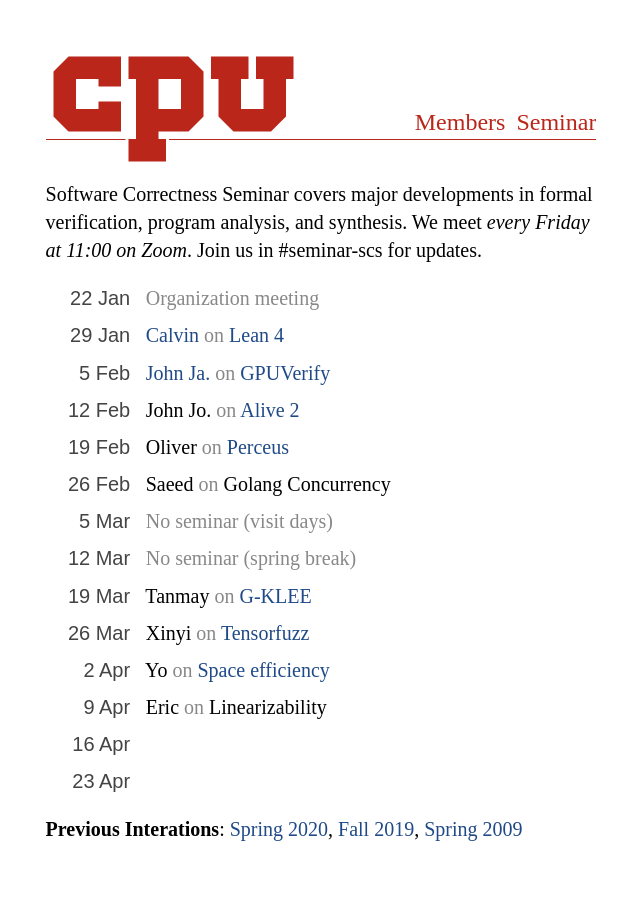
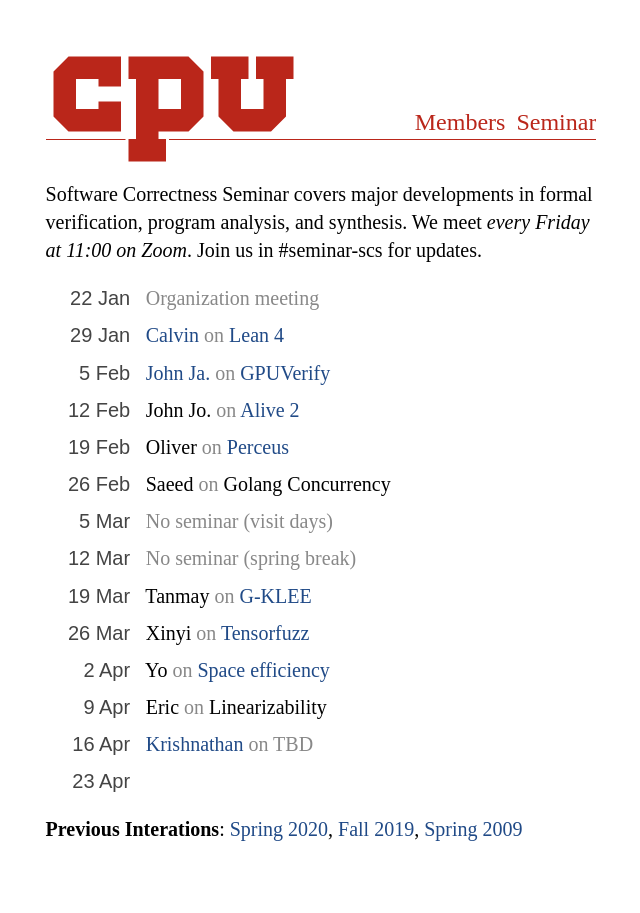
Before and after one commit to CPUtah/cputah.github.io, a Jekyll site: the page built from scs/index.md, in a window 1280 px wide. Shown: the whole page, without its empty margins (319-959 px from the left). Built offline with Jekyll 4.4.1, drawn with Linux system fonts in a browser that asks for light colours.

Commit message:
Updated with Krish's talk

```diff
--- a/scs/index.md
+++ b/scs/index.md
@@ -20,9 +20,10 @@ at 11:00 on Zoom*. Join us in #seminar-scs for updates.
 - **26 Mar** *Xinyi* on [Tensorfuzz](http://proceedings.mlr.press/v97/odena19a.html)
 -  **2 Apr** *Yo* on [Space efficiency](https://dl.acm.org/doi/pdf/10.1145/3434299)
 -  **9 Apr** *Eric* on *Linearizability*
-- **16 Apr**
+- **16 Apr** [Krishnathan][krish] on TBD
 - **23 Apr**
 
+[krish]: https://kirshanthans.github.io
 [calvin-materials]: https://git.sr.ht/~pounce/demo/tree
 [johnja-materials]: https://docs.google.com/presentation/d/1460818s88OeV18rKFda8aqDDOCJlQ7rgzS4esulCJ3Y/edit?usp=sharing
 
```
